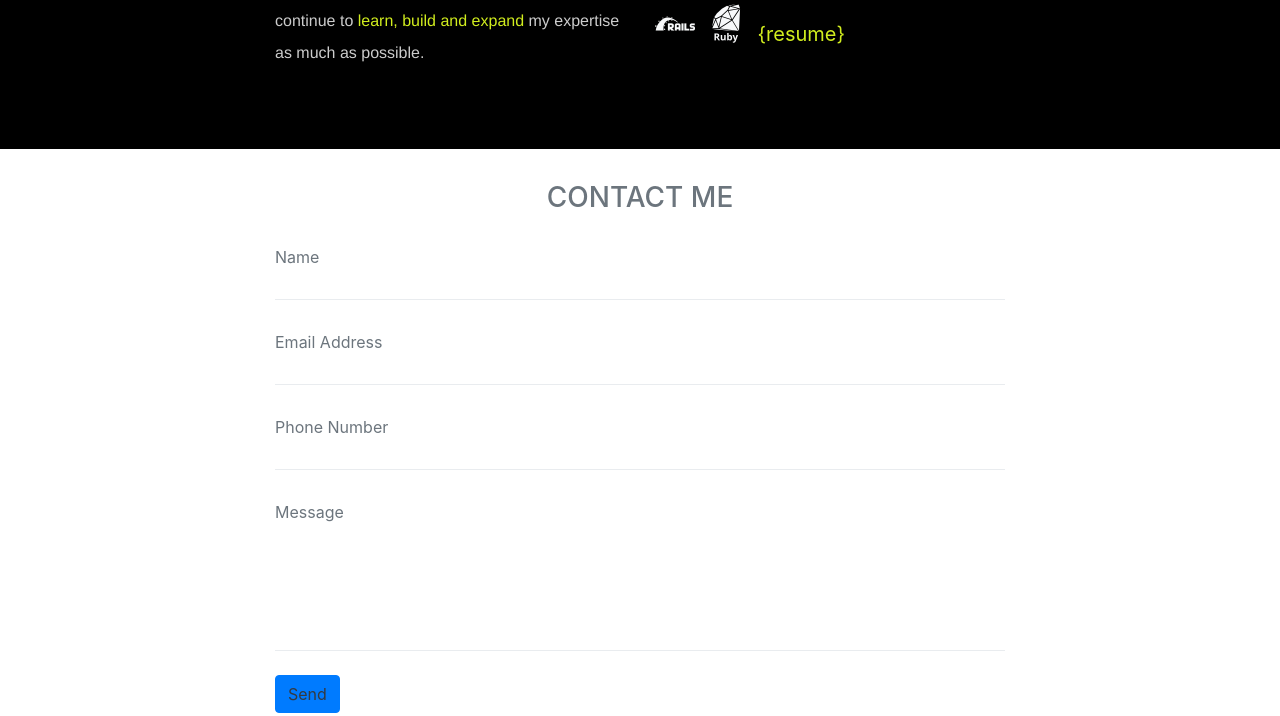
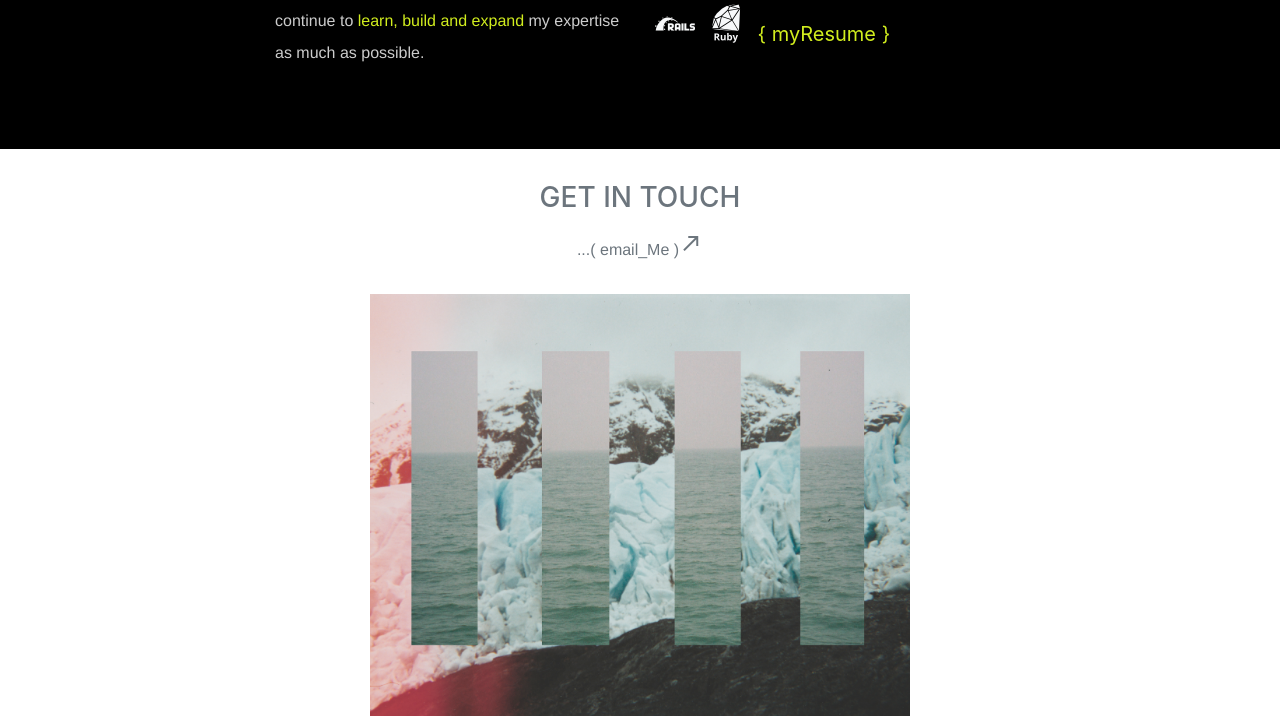
Before and after one commit to sarnickaa/sarnickaa.github.io, a website with bundled scripts: page index.html in a window 1280 px wide. Shown: the part 1711-2427 px from the top of the page. Built offline with nearby package versions, Linux system fonts and the light colour scheme.

Commit message:
add email functionality

```diff
--- a/index.html
+++ b/index.html
@@ -29,6 +29,9 @@
 
     <!-- dev icons -->
     <link rel="stylesheet" href="https://cdn.rawgit.com/konpa/devicon/df6431e323547add1b4cf45992913f15286456d3/devicon.min.css">
+
+    <link href="https://fonts.googleapis.com/icon?family=Material+Icons"
+      rel="stylesheet">
 
   </head>
 
@@ -166,7 +169,7 @@
             <i class="devicon-postgresql-plain-wordmark"></i>
             <i class="devicon-rails-plain-wordmark"></i>
             <i class="devicon-ruby-plain-wordmark"></i>
-            <a href="documents/AleksandraSarnickaSecondDraftv2Resume.pdf" target="_blank" style="font-size:0.5em; color:#d1ed1e; text-decoration:none;">{resume}</a>
+            <a href="documents/AleksandraSarnickaSecondDraftv2Resume.pdf" target="_blank" style="font-size:0.5em; color:#d1ed1e; text-decoration:none;">{ myResume }</a>
           </div>
         </div>
       </div>
@@ -175,13 +178,16 @@
     <!-- Contact Section -->
     <section id="contact">
       <div class="container">
-        <h3 class="text-center text-uppercase text-secondary mb-0">Contact Me</h3>
+        <h3 class="text-center text-uppercase text-secondary mb-3">Get In touch</h3>
         <!-- <hr class="star-dark mb-5"> -->
         <div class="row">
-          <div class="col-lg-8 mx-auto">
+          <div class="col-lg-6 mx-auto">
+            <a href="mailto:sarnicka.aleks@gmail.com?Subject=Hello!" target="_top" style="text-decoration:none"><p class="text-muted text-center">...( email_Me )<i class="material-icons text-muted text-center">call_made</i></p></a>
+<!-- <h4 class="text-dark" style="text-align:center;text-decoration:none">email</h4> -->
+            <img class="img-fluid mt-3" src="img/portfolio/collage.jpg" alt="">
             <!-- To configure the contact form email address, go to mail/contact_me.php and update the email address in the PHP file on line 19. -->
             <!-- The form should work on most web servers, but if the form is not working you may need to configure your web server differently. -->
-            <form name="sentMessage" id="contactForm" novalidate="novalidate">
+            <!-- <form name="sentMessage" id="contactForm" novalidate="novalidate">
               <div class="control-group">
                 <div class="form-group floating-label-form-group controls mb-0 pb-2">
                   <label>Name</label>
@@ -215,7 +221,7 @@
               <div class="form-group">
                 <button type="submit" class="btn btn-primary btn-m text-dark" id="sendMessageButton">Send</button>
               </div>
-            </form>
+            </form> -->
           </div>
         </div>
       </div>
```
Also changed, not shown: img/portfolio/collage.jpg (added).
